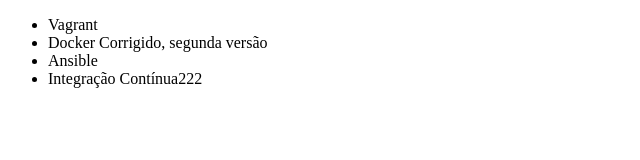
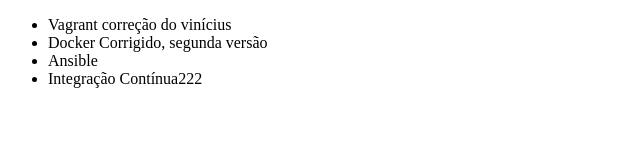
Before and after one commit to felipefrigeri/aluragit, a plain HTML site: page index.html in a window 1280 px wide. Shown: the whole page, without its empty margins (0-640 px from the left). Drawn offline with Linux system fonts and the light colour scheme.

Commit message:
Corrigindo Vagrant

```diff
--- a/index.html
+++ b/index.html
@@ -6,7 +6,7 @@
 </head>
 <body>
     <ul>
-        <li>Vagrant</li>
+        <li>Vagrant correção do vinícius</li>
         <li>Docker Corrigido, segunda versão</li>
         <li>Ansible</li>
         <li>Integração Contínua222</li>
```
